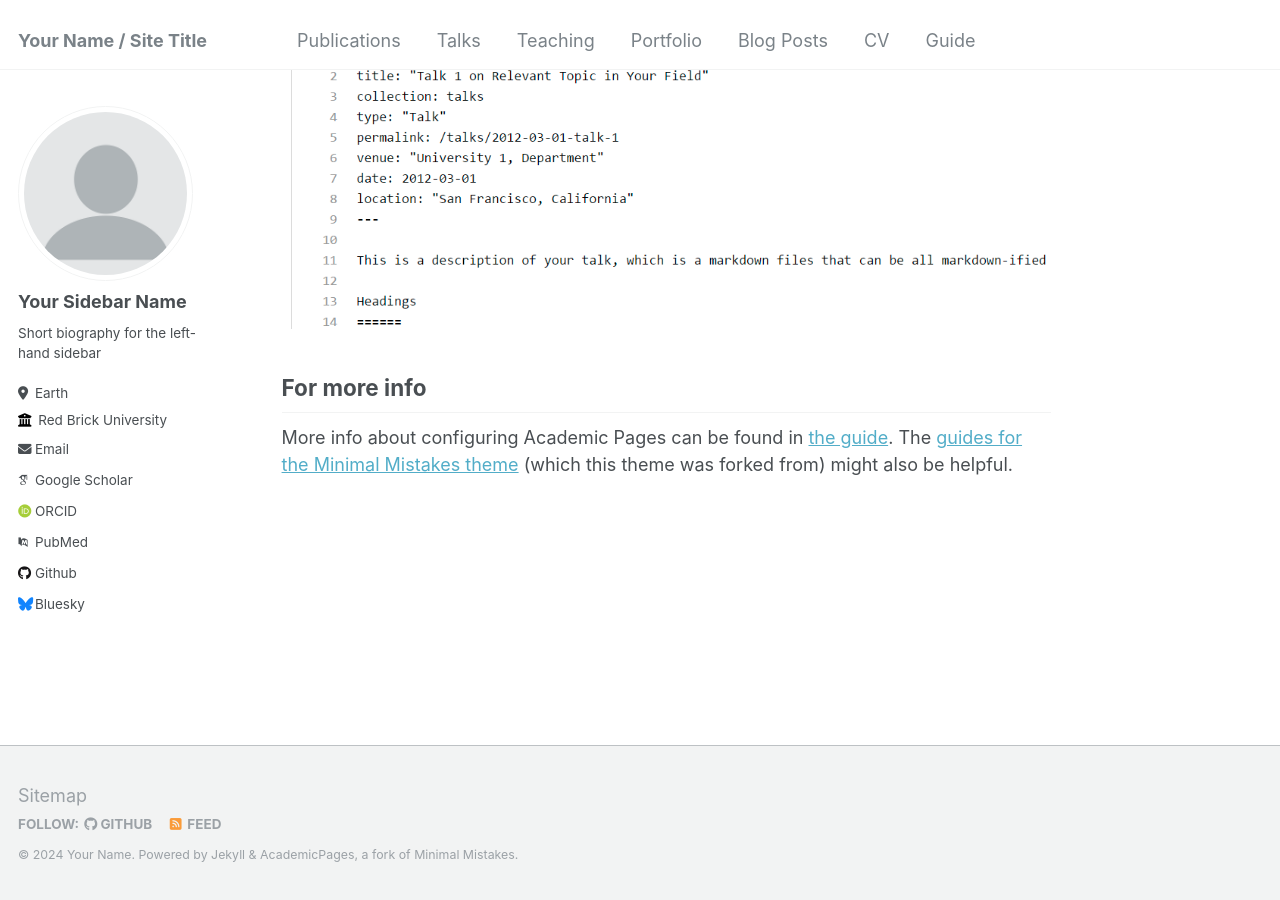
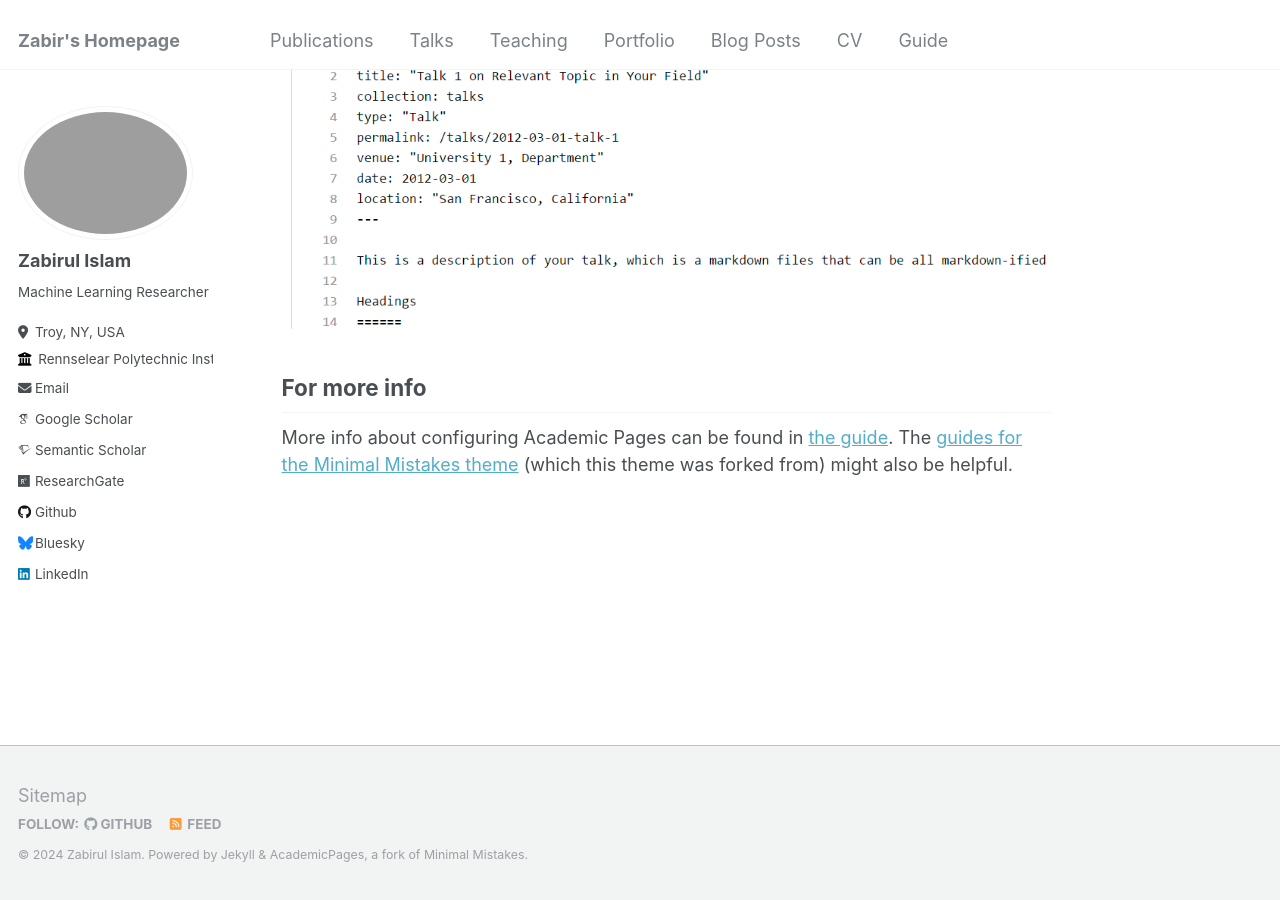
Before and after one commit to zabir110/zabir110, a Jekyll site: the page built from _pages/about.md, in a window 1280 px wide and 900 px high, scrolled down 2660 px. Built offline with Jekyll 4.4.1, drawn with Linux system fonts in a browser that asks for light colours; some web fonts are replaced.

Commit message:
Update _config.yml

```diff
--- a/_config.yml
+++ b/_config.yml
@@ -8,42 +8,42 @@
 
 # Basic Site Settings
 locale                   : "en-US"
-title                    : "Your Name / Site Title"
+title                    : "Zabir's Homepage"
 title_separator          : "-"
-name                     : &name "Your Name"
-description              : &description "personal description"
-url                      : https://academicpages.github.io # the base hostname & protocol for your site e.g. "https://mmistakes.github.io"
+name                     : &name "Zabirul Islam"
+description              : &description "Machine Learning Researcher"
+url                      : https://zabir110.github.io # the base hostname & protocol for your site e.g. "https://mmistakes.github.io"
 baseurl                  : "" # the subpath of your site, e.g. "/blog"
-repository               : "academicpages/academicpages.github.io"
+repository               : "zabir110/zabir110.github.io"
 
 # Site Author - The following control what appear as part of the author content on the side bar.
 #               If a field is blank the icon and link will not appear, otherwise it will be shown.
 #               Additional customization can be done by editing /_includes/author-profile.html
 author:
   # Biographic information
-  avatar           : "profile.png"
-  name             : "Your Sidebar Name"
-  pronouns         : # example: "she/her"
-  bio              : "Short biography for the left-hand sidebar"
-  location         : "Earth"
-  employer         : "Red Brick University"
+  avatar           : "zabir_photo.jpg"
+  name             : "Zabirul Islam"
+  pronouns         : # example: "he/him"
+  bio              : "Machine Learning Researcher"
+  location         : "Troy, NY, USA"
+  employer         : "Rennselear Polytechnic Institute"
   uri              : # URL
-  email            : "none@example.org"
+  email            : "islamm11@rpi.edu"
 
   # Academic websites
   arxiv            : # URL - Update with the correct link to your profile
-  googlescholar    : "https://scholar.google.com/citations?user=PS_CX0AAAAAJ"
+  googlescholar    : "https://scholar.google.com/citations?user=wFrXDwoAAAAJ&hl=en"
   impactstory      : # URL
-  orcid            : "http://orcid.org/yourorcidurl"
-  semantic         : # URL
-  pubmed           : "https://www.ncbi.nlm.nih.gov/pubmed/?term=john+snow"
-  researchgate     : # URL
+  orcid            : # "http://orcid.org/yourorcidurl"
+  semantic         : "https://www.semanticscholar.org/author/Md.-Zabirul-Islam/1879293238"
+  pubmed           : # "https://www.ncbi.nlm.nih.gov/pubmed/?term=john+snow"
+  researchgate     : "https://www.researchgate.net/profile/Zabirul-Islam"
 
   # Repositories and software development
   bitbucket        : # Username - Update with your username on the site
   codepen          : # Username
   dribbble         : # Username
-  github           : "academicpages"
+  github           : "zabir110"
   kaggle           : # Username
   stackoverflow    : # User number or user number and name (i.e., use "1" or "1/jeff-atwood")
 
@@ -57,7 +57,7 @@ author:
   keybase          : # Username
   instagram        : # Username
   lastfm           : # Username
-  linkedin         : # Username
+  linkedin         : "www.linkedin.com/in/zabirul-islam"
   mastodon         : # URL
   medium           : # URL
   pinterest        : # Username
```
